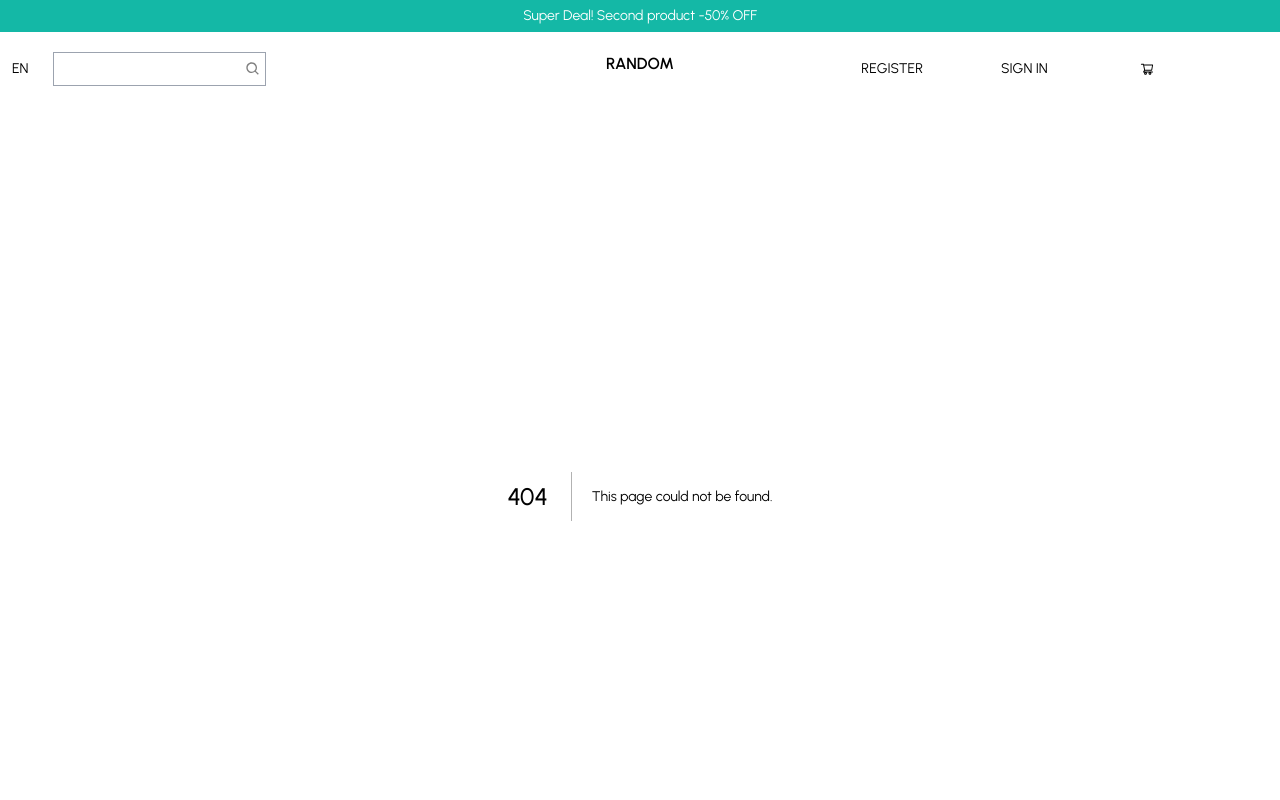
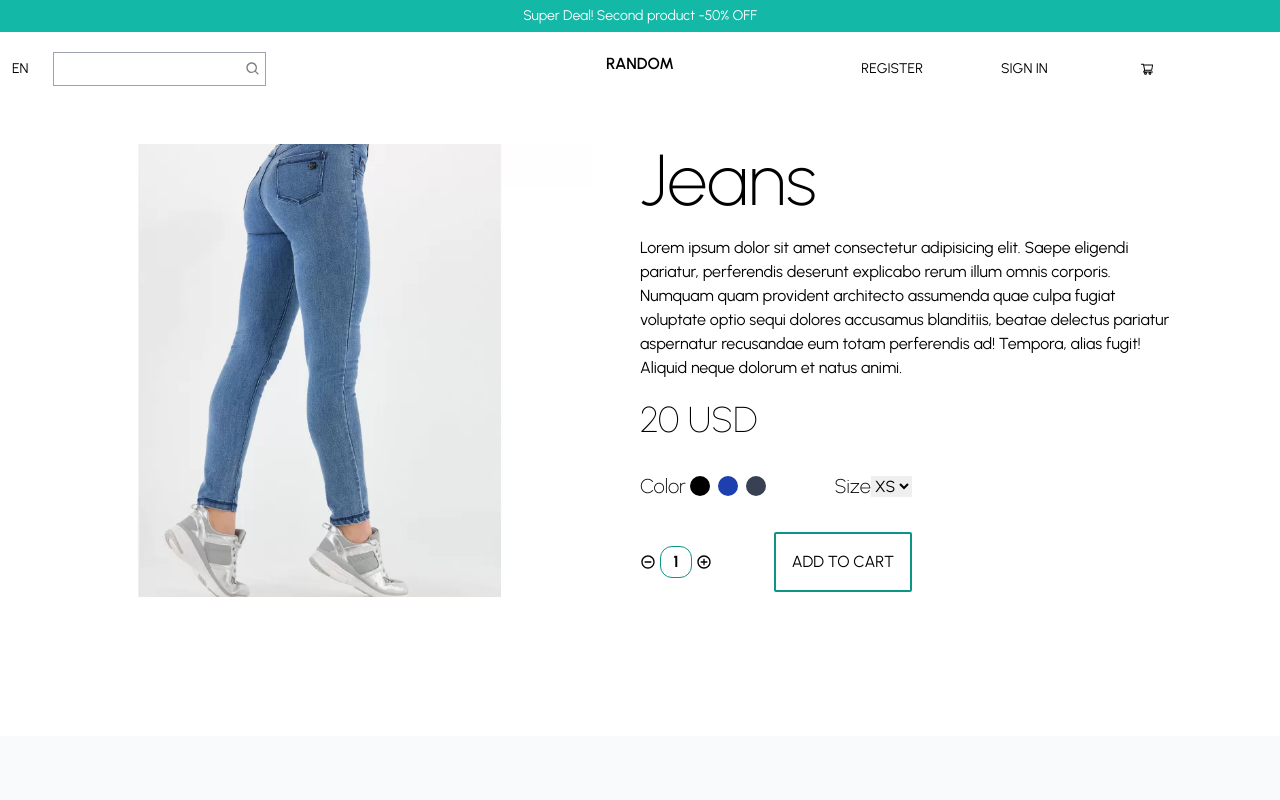
Before and after one commit to Alanolog/ecommerce-shop, a Next.js app: page /product in a window 1280 px wide. Before the commit this address had no page. Shown: the top 800 px of the page. Built offline with nearby package versions, Linux system fonts and the light colour scheme.

Commit message:
singleProduct

```diff
--- a/pages/_app.tsx
+++ b/pages/_app.tsx
@@ -1,13 +1,7 @@
 import "../styles/globals.css";
 import type { AppProps } from "next/app";
 import Head from "next/head";
-import {
-  Navbar,
-  Announcement,
-  Footer,
-  Newsletter,
-  Products,
-} from "../components";
+import { Navbar, Announcement, Footer } from "../components";
 
 export default function App({ Component, pageProps }: AppProps) {
   return (
@@ -22,8 +16,6 @@ export default function App({ Component, pageProps }: AppProps) {
         <Navbar />
       </header>
       <Component {...pageProps} />
-      <Products />
-      <Newsletter />
       <Footer />
     </>
   );
--- a/pages/index.tsx
+++ b/pages/index.tsx
@@ -1,11 +1,13 @@
 import React from "react";
-import { Slider, Categories } from "../components";
+import { Slider, Categories, Newsletter, Products } from "../components";
 
 const Home: React.FC = () => {
   return (
     <main>
       <Slider />
       <Categories />
+      <Products />
+      <Newsletter />
     </main>
   );
 };
--- /dev/null
+++ b/pages/product.tsx
@@ -0,0 +1,75 @@
+import React from "react";
+import { Newsletter } from "../components";
+import { MdRemoveCircleOutline } from "react-icons/md";
+import { RiAddCircleLine } from "react-icons/ri";
+
+const Product: React.FC = () => {
+  const filterColorClasses = " w-5 h-5 rounded-full mx-1 cursor-pointer";
+  const filterSizeClasses = " ml-2 p-1";
+  return (
+    <main>
+      <div className=" p-12 flex">
+        <div className="flex-1">
+          <img
+            src="./jeans.jpg"
+            alt="jeans"
+            className=" w-full h-5/6 object-cover"
+          />
+        </div>
+        <div className=" flex-1 px-12">
+          <h2 className=" font-extralight text-7xl">Jeans</h2>
+          <p className="my-5">
+            Lorem ipsum dolor sit amet consectetur adipisicing elit. Saepe
+            eligendi pariatur, perferendis deserunt explicabo rerum illum omnis
+            corporis. Numquam quam provident architecto assumenda quae culpa
+            fugiat voluptate optio sequi dolores accusamus blanditiis, beatae
+            delectus pariatur aspernatur recusandae eum totam perferendis ad!
+            Tempora, alias fugit! Aliquid neque dolorum et natus animi.
+          </p>
+          <span className=" font-thin text-4xl">20 USD</span>
+          <div className="flex justify-between w-1/2 my-8">
+            <div className=" flex items-center">
+              <span className=" text-xl font-extralight">Color</span>
+              <div
+                className={`${filterColorClasses} bg-black `}
+                color="black"
+              ></div>
+              <div
+                className={`${filterColorClasses} bg-blue-800 `}
+                color="darkblue"
+              ></div>
+              <div
+                className={`${filterColorClasses} bg-gray-700 `}
+                color="gray"
+              ></div>
+            </div>
+            <div className=" flex items-center">
+              <span className=" text-xl font-extralight">Size</span>
+              <select>
+                <option className={filterSizeClasses}>XS</option>
+                <option className={filterSizeClasses}>S</option>
+                <option className={filterSizeClasses}>M</option>
+                <option className={filterSizeClasses}>L</option>
+                <option className={filterSizeClasses}>XL</option>
+              </select>
+            </div>
+          </div>
+          <div className=" flex items-center w-1/2 justify-between">
+            <div className=" flex items-center font-bold">
+              <MdRemoveCircleOutline className=" cursor-pointer" />
+              <span className=" w-8 h-8 rounded-xl border border-teal-600 flex items-center justify-center mx-1">
+                1
+              </span>
+              <RiAddCircleLine className="cursor-pointer" />
+            </div>
+            <button className=" uppercase p-4 border-2 border-teal-600 bg-white cursor-pointer rounded-sm hover:bg-slate-100 transition-all ">
+              Add to cart
+            </button>
+          </div>
+        </div>
+      </div>
+      <Newsletter />
+    </main>
+  );
+};
+export default Product;
--- a/pages/productList.tsx
+++ b/pages/productList.tsx
@@ -1,4 +1,5 @@
 import React from "react";
+import { Products, Newsletter } from "../components";
 
 const ProductList: React.FC = () => {
   const optionClasses = " font-light";
@@ -40,6 +41,8 @@ const ProductList: React.FC = () => {
           </select>
         </div>
       </div>
+      <Products />
+      <Newsletter />
     </main>
   );
 };
```
Also changed, not shown: public/jeans.jpg (added).
